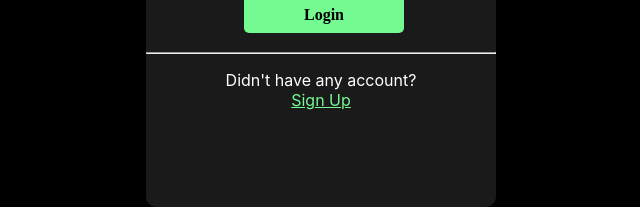
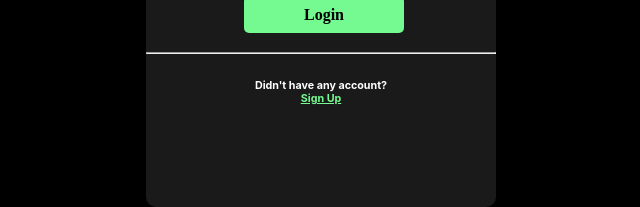
Before and after one commit to dwiwidianto/fe-ezpay, a React (Create React App) app: page /login in a window 1280 px wide. Shown: the part 457-664 px from the top of the page, without its empty margins (329-969 px from the left). Built offline with nearby package versions, Linux system fonts and the light colour scheme.

Commit message:
fetch pagelogin

```diff
--- a/src/pages/login/index.js
+++ b/src/pages/login/index.js
@@ -33,13 +33,13 @@ export default function Login() {
                 Login
               </Button>
             </div><br/><hr />
-            <p className="forgot-password text-right" style={{ textAlign: "center" }}>
+            <h6 className="forgot-password text-right" style={{ textAlign: "center" }}>
               Didn't have any account?
               <br />
               <Button href="/register" style={{color:"#75F991"}}>
                   Sign Up
               </Button>
-            </p>
+            </h6>
           </Form>
         </FloatingLabel>
       </Container>
```
Also changed, not shown: src/pages/login/login.module.css (line endings or trailing spaces).
